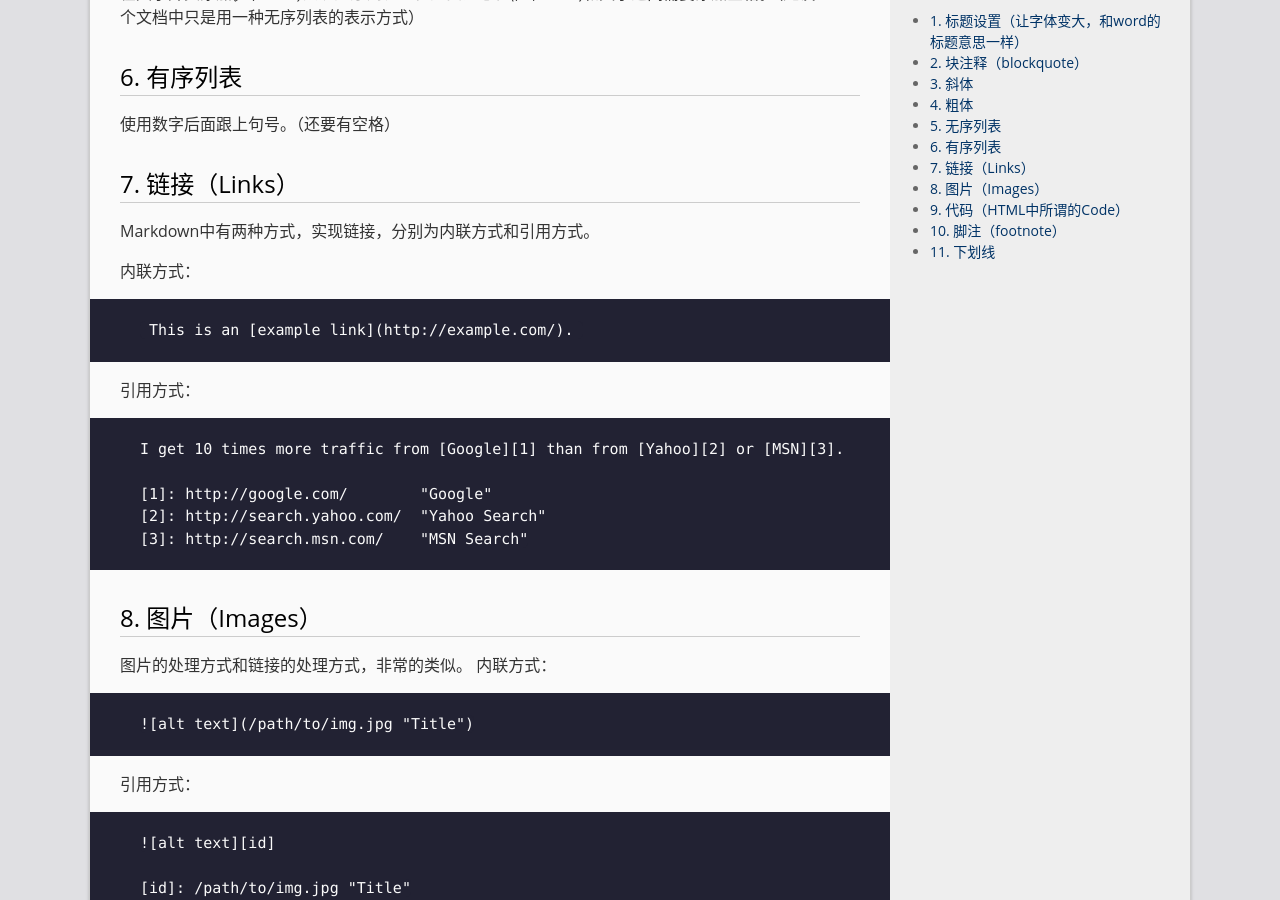
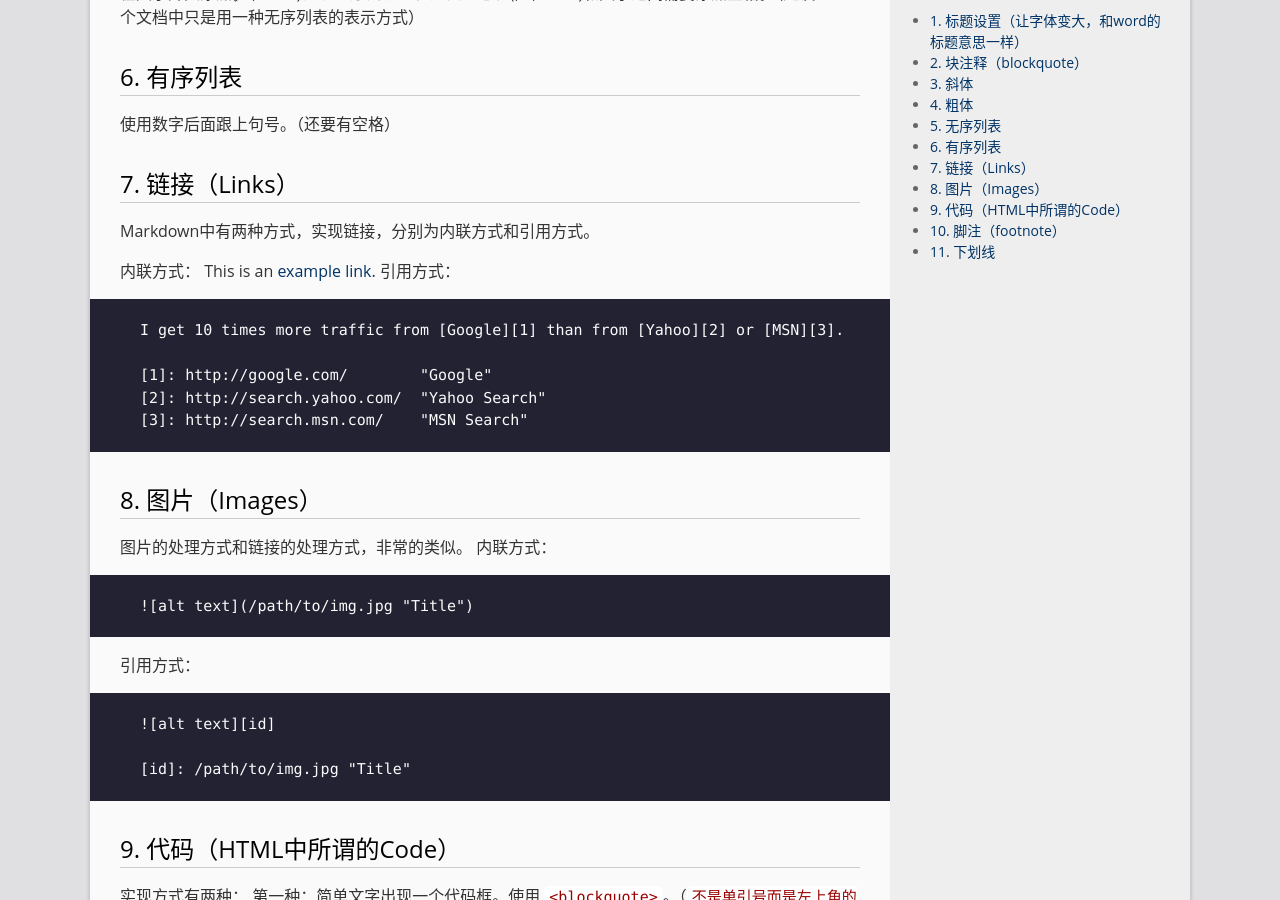
Before and after one commit to jli98/jli98.github.io, a Jekyll site: the page built from _posts/2017-09-19-markdown-11-syntax.md, in a window 1280 px wide and 900 px high, scrolled down 821 px. Built offline with Jekyll 4.4.1, drawn with Linux system fonts in a browser that asks for light colours.

Commit message:
new post

````diff
--- a/_posts/2017-09-19-markdown-11-syntax.md
+++ b/_posts/2017-09-19-markdown-11-syntax.md
@@ -33,9 +33,7 @@ permalink: /archivers/markdown-11-syntax
 Markdown中有两种方式，实现链接，分别为内联方式和引用方式。
 
 内联方式：
-```
- This is an [example link](http://example.com/).
-```
+    This is an [example link](http://example.com/).
 引用方式：
 ```
 I get 10 times more traffic from [Google][1] than from [Yahoo][2] or [MSN][3].
@@ -61,7 +59,8 @@ I get 10 times more traffic from [Google][1] than from [Yahoo][2] or [MSN][3].
 
 ## 9. 代码（HTML中所谓的Code）
 实现方式有两种：
-第一种：简单文字出现一个代码框。使用`<blockquote>`。（`不是单引号而是左上角的ESC下面~中的`）
+第一种：简单文字出现一个代码框。使用
+    `<blockquote>`。（`不是单引号而是左上角的ESC下面~中的`）
 第二种：大片文字需要实现代码框。使用Tab和四个空格。
 
 ## 10. 脚注（footnote）
````
